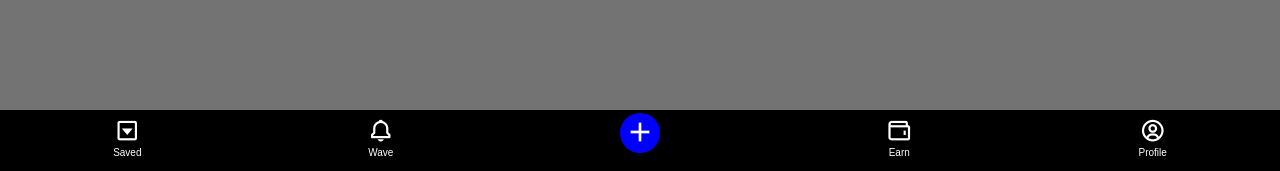
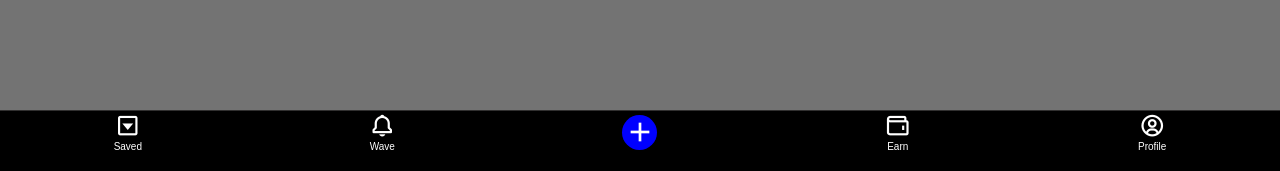
Before and after one commit to princecrayner/six, a Flask app: page / in a window 1280 px wide. Shown: the part 629-800 px from the top of the page. Run offline with Flask 3, Linux system fonts and the light colour scheme; data that the repository does not hold is empty.

Commit message:
project updated

```diff
--- a/static/style.css
+++ b/static/style.css
@@ -310,12 +310,13 @@ body {
   right: 0;
 
   background: black;
+  border-top: 1px solid #313030;
 
   display: flex;
   justify-content: space-around;
   align-items: center;
 
-  padding: 8px 0;
+  padding: 11px 0;
   z-index: 1000;
 
 }
@@ -330,14 +331,15 @@ body {
   color: white;
   text-decoration: none;
   font-size: 10px;
-  margin-bottom: 5px;
+  margin-top: -9px;
+  margin-bottom: 8px
 }
 
 /* ICONS */
 
 .footer i{
   font-size: 26px;
-  margin-bottom: 3px;
+  margin-bottom: 2px;
 }
 
 /* UPLOAD BUTTON */
@@ -345,8 +347,8 @@ body {
 .addButton {
   background: blue;
 
-  width: 40px;
-  height: 40px;
+  width: 35px;
+  height: 35px;
 
   border-radius: 50%;
 
@@ -354,7 +356,7 @@ body {
   justify-content: center;
   align-items: center;
 
-  margin-top: -10px;
+  margin-top: -9px;
 }
 
 /* PLUS ICON */
```
